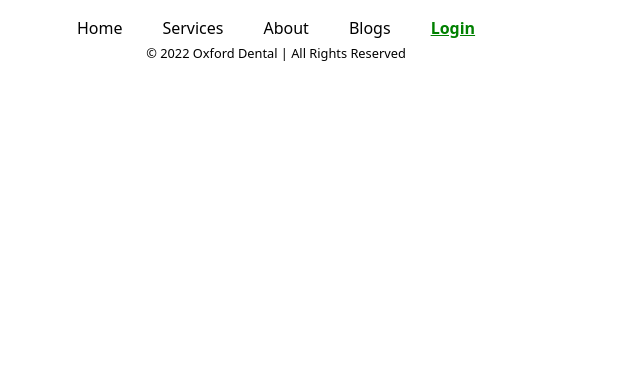
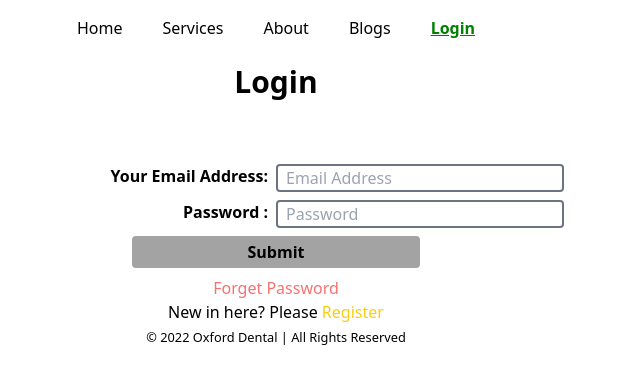
Before and after one commit to cryptomehedi/oxford-dental, a React (Create React App) app: page /login in a window 1280 px wide. Shown: the top 384 px of the page, without its empty margins (364-1004 px from the left). Built offline with nearby package versions, Linux system fonts and the light colour scheme.

Commit message:
login page added

```diff
--- a/src/App.js
+++ b/src/App.js
@@ -2,6 +2,7 @@ import { Route, Routes } from "react-router-dom";
 import Footer from "./Component/Common/Footer";
 import Header from "./Component/Common/Header";
 import Home from "./Component/Pages/Home";
+import Login from "./Component/Pages/Login";
 import ServiceDetails from "./Component/Pages/ServiceDetail";
 import Services from "./Component/Pages/Services";
 
@@ -14,6 +15,7 @@ function App() {
           <Route path="/home" element={<Home/>} />
           <Route path="/services" element={<Services/>} />
           <Route path='/service/:serviceId' element={<ServiceDetails/>}/>
+          <Route path='/login' element={<Login/>} />
         </Routes>
       </div>
       <Footer/>
--- /dev/null
+++ b/src/Component/Pages/Login.js
@@ -0,0 +1,29 @@
+import React from 'react';
+
+const Login = () => {
+    return (
+        <div>
+            <h2 className="text-center text-3xl font-semibold mt-6">Login</h2>
+            <form className="mt-16 text-center" >
+                <div className="mt-2 grid grid-cols-2">
+                    <label className="font-semibold mr-2 flex justify-end">Your Email Address:</label>
+                    <input required className="border-2 rounded px-2 w-1/2 border-gray-500 mr-4 flex justify-start" type="email" name=""  placeholder="Email Address" />
+                </div>
+                <div className="mt-2 grid grid-cols-2">
+                    <label className="font-semibold mr-2 flex justify-end">Password :</label>
+                    <input  required className="border-2 rounded px-2 w-1/2 border-gray-500 flex justify-start" type="password" name=""  placeholder="Password" />
+                </div >
+
+
+                    <div className="my-2"><input className='bg-neutral-400 p-1 w-1/4 rounded font-semibold hover:bg-green-400 hover:text-white duration-300'  type="submit" value="Submit" /></div>
+                    <div className="text-red-400 font-medium cursor-pointer" >Forget Password</div>
+
+            </form>
+
+            <p className='text-center'>New in here? Please <span className="text-yellow-400 cursor-pointer" >Register</span></p>
+
+        </div>
+    );
+};
+
+export default Login;
```
